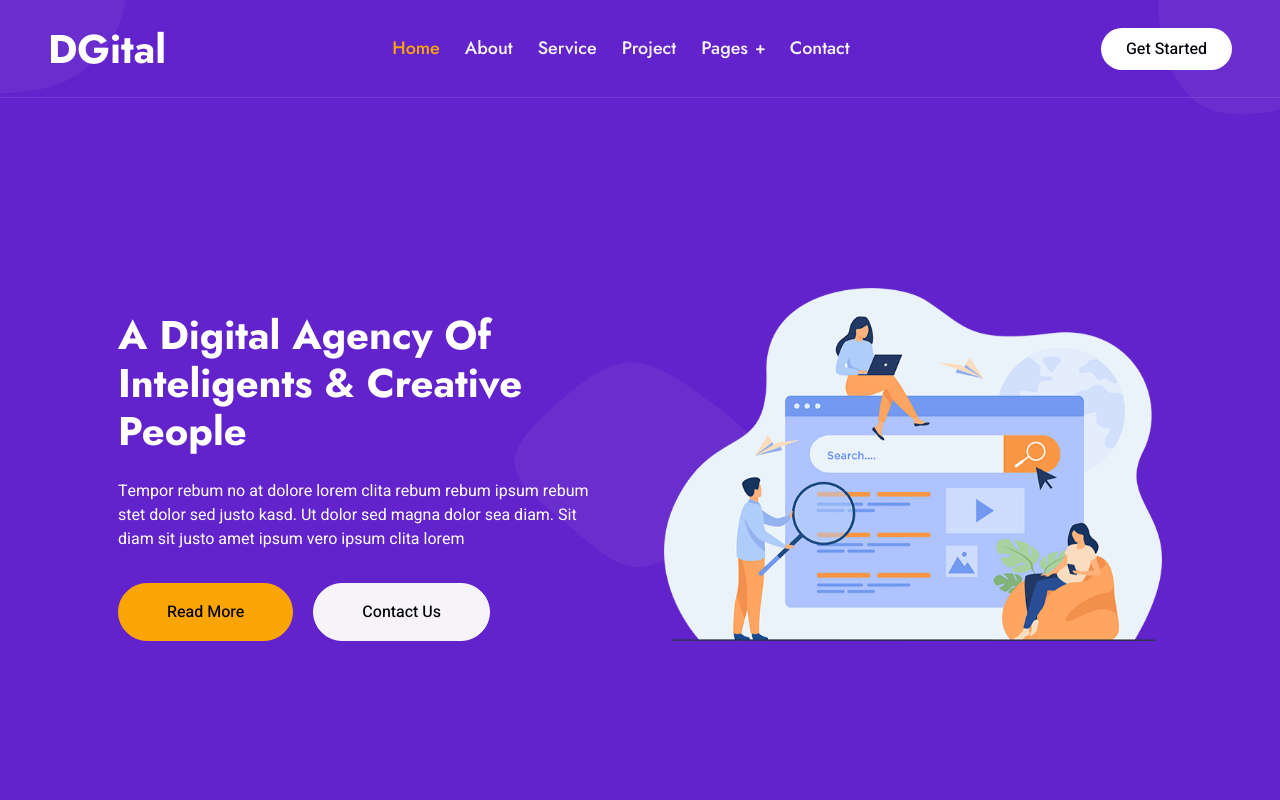
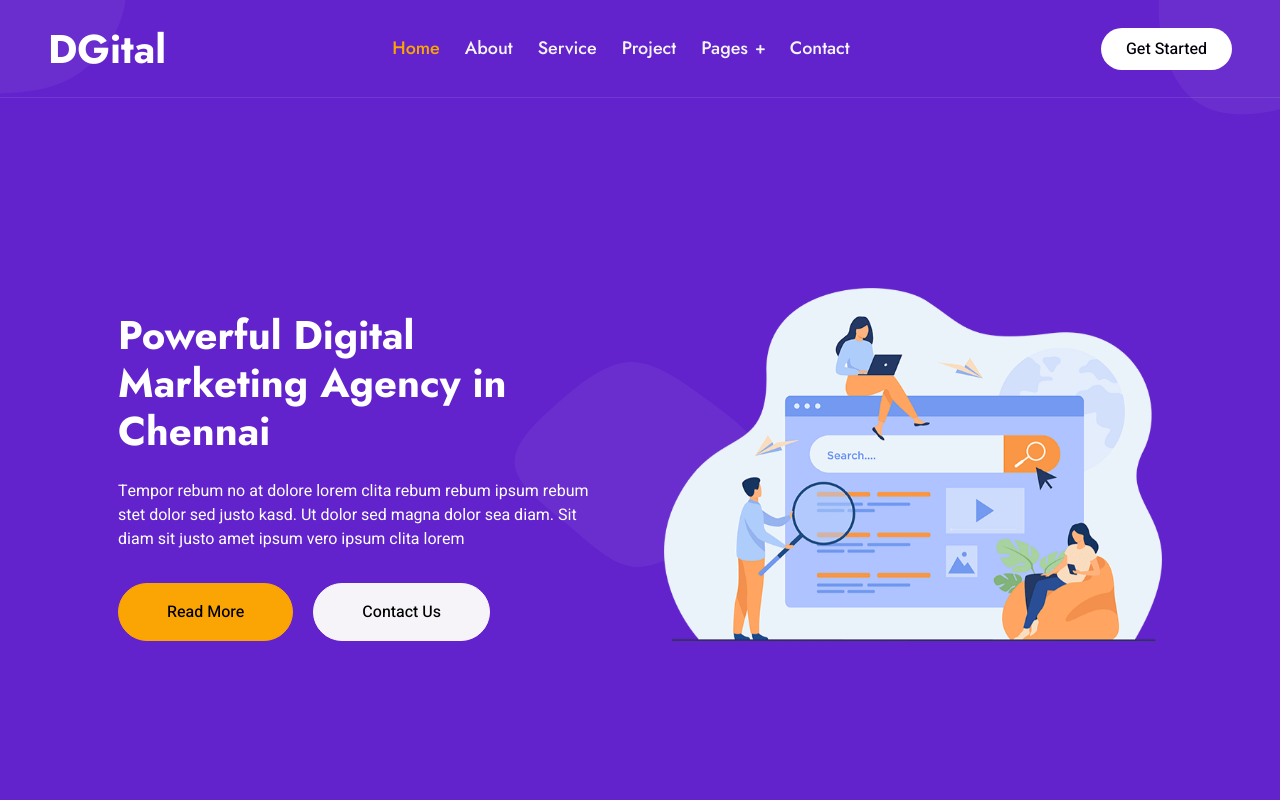
Before and after one commit to ramesh2004-hub/digital-agency-html, a plain HTML site: page index.html in a window 1280 px wide. Shown: the top 800 px of the page. Drawn offline with nearby package versions, Linux system fonts and the light colour scheme.

```diff
--- a/index.html
+++ b/index.html
@@ -13,10 +13,10 @@
 </script>
 	<meta name="google-site-verification" content="vwOZtT4N2l8uLaO72Zx0cd1Iv-qknyiEeaAkSWzZbYo" />
     <meta charset="utf-8">
-    <title>DGital - Digital Agency HTML Template</title>
+    <title>10+ Powerful Digital Marketing Agency in Chennai for Growth</title>
     <meta content="width=device-width, initial-scale=1.0" name="viewport">
-    <meta content="" name="keywords">
-    <meta content="" name="description">
+    <meta content="" name="Digital Marketing Agency in Chennai">
+    <meta content="" name="Grow your business with a powerful digital marketing agency in Chennai offering SEO, web design, PPC, social media and more.">
 
     <!-- Favicon -->
     <link href="img/favicon.ico" rel="icon">
@@ -87,7 +87,7 @@
                 <div class="container px-lg-5">
                     <div class="row g-5 align-items-end">
                         <div class="col-lg-6 text-center text-lg-start">
-                            <h1 class="text-white mb-4 animated slideInDown">A Digital Agency Of Inteligents & Creative People</h1>
+                            <h1 class="text-white mb-4 animated slideInDown">Powerful Digital Marketing Agency in Chennai</h1>
                             <p class="text-white pb-3 animated slideInDown">Tempor rebum no at dolore lorem clita rebum rebum ipsum rebum stet dolor sed justo kasd. Ut dolor sed magna dolor sea diam. Sit diam sit justo amet ipsum vero ipsum clita lorem</p>
                             <a href="" class="btn btn-secondary py-sm-3 px-sm-5 rounded-pill me-3 animated slideInLeft">Read More</a>
                             <a href="" class="btn btn-light py-sm-3 px-sm-5 rounded-pill animated slideInRight">Contact Us</a>
```
